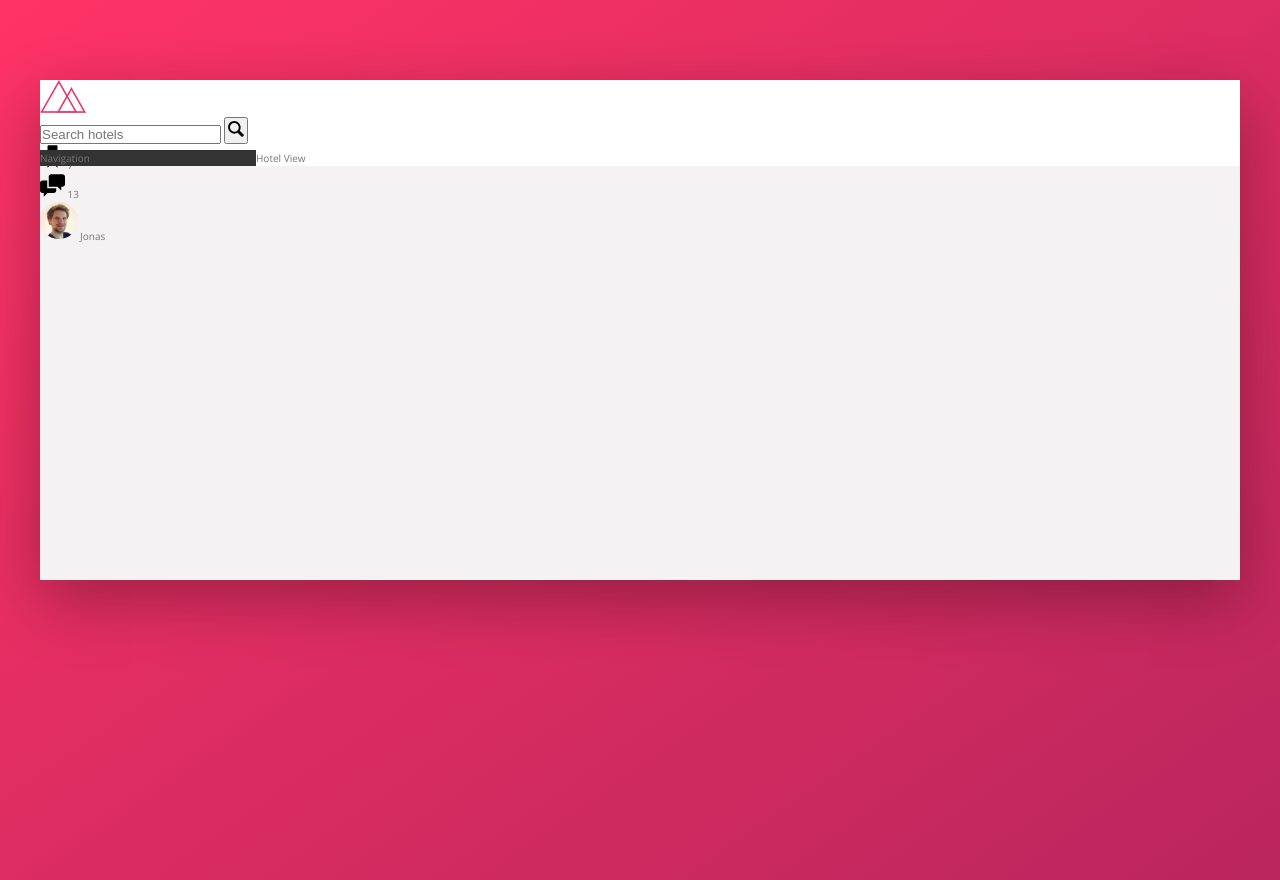
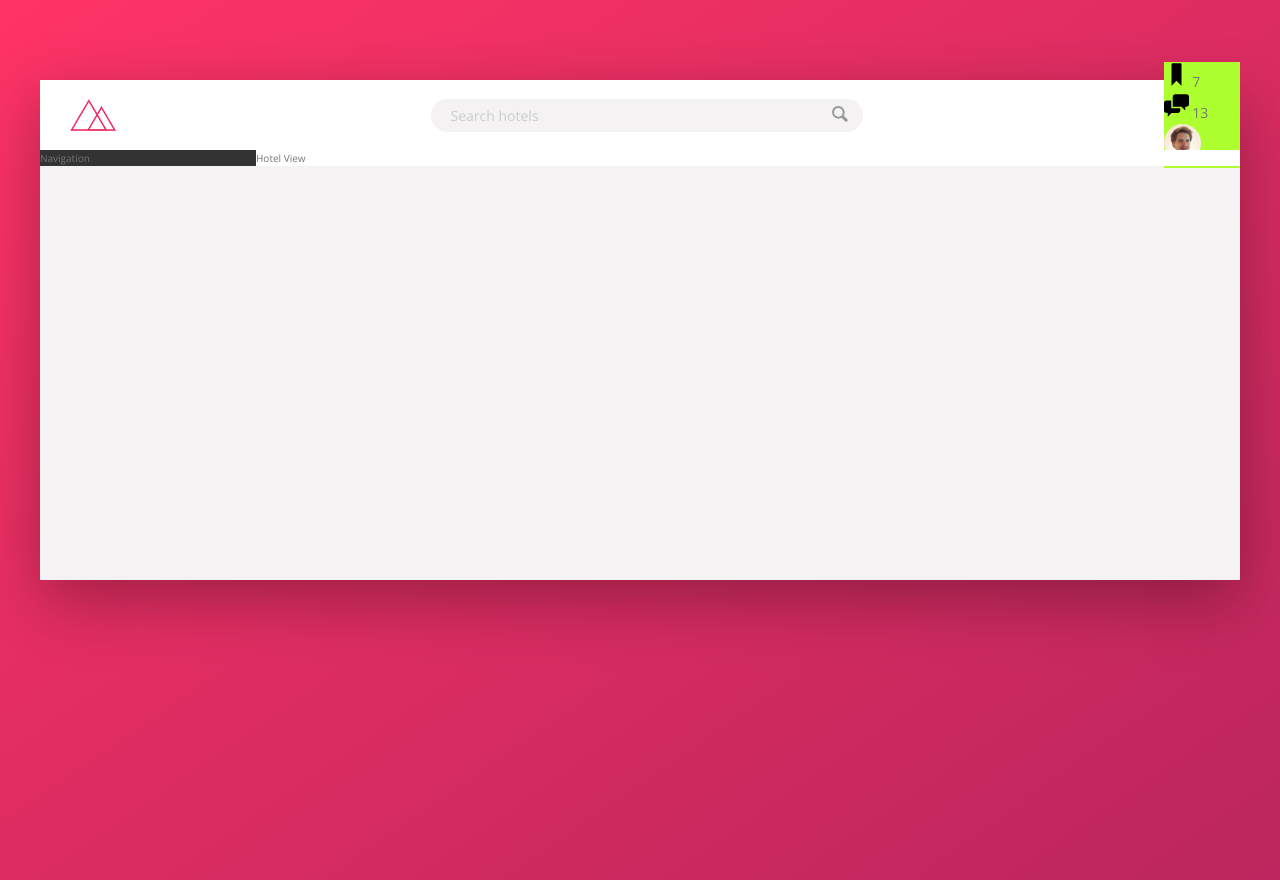
Before and after one commit to rudwolf/sass_practice, a website: page trillo/index.html in a window 1280 px wide. Drawn offline with nearby package versions, Linux system fonts and the light colour scheme.

Commit message:
Building Trillo header

```diff
--- a/trillo/sass/_components.scss
+++ b/trillo/sass/_components.scss
@@ -1,20 +1,61 @@
 // LOGO
 .logo {
   height: 3.25rem;
+  margin-left: 3rem;
 }
 
 // SEARCH
 
 .search {
+  flex: 0 0 40%;
+
+  display: flex;
+  align-items: center;
+  justify-content: center;
   &__input {
+    font-family: inherit;
+    font-size: inherit;
+    color: inherit;
+    background-color: var(--color-grey-light-2);
+    border: none;
+    padding: .7rem 2rem;
+    border-radius: 100rem;
+    width: 90%;
+    transition: all .2s;
+    margin-right: -3.25rem;
 
+    &:focus {
+      outline: none;
+      width: 100%;
+      background-color: var(--color-grey-light-3);
+    }
+
+    &::-webkit-input-placeholder {
+      font-weight: 100;
+      color: var(--color-grey-light-4);
+    }
   }
+
+  &__input:focus + &__button {
+    background-color: var(--color-grey-light-3);
+  }
+
   &__button {
+    border: none;
+    background-color: var(--color-grey-light-2);
 
+    &:focus {
+      outline: none;
+    }
+
+    &:active {
+      transform: translateY(2px);
+    }
   }
   &__icon {
     height: 2rem;
     width: 2rem;
+    fill: var(--color-grey-dark-3);
   }
 }
 
@@ -22,6 +63,7 @@
 // USER NAV
 
 .user-nav {
+  background-color: greenyellow;
   &__icon-box {
 
   }
--- a/trillo/sass/_layout.scss
+++ b/trillo/sass/_layout.scss
@@ -5,12 +5,18 @@
   box-shadow: var(--shadow-dark);
 
   min-height: 50rem;
+  font-family: inherit;
 }
 
 .header {
+  font-size: 1.4rem;
   height: 7rem;
   background-color: #fff;
   border-bottom: var(--color-grey-light-2);
+
+  display: flex;
+  justify-content: space-between;
+  align-items: center;
 }
 
 .content {
```
Also changed, not shown: trillo/css/style.css.
